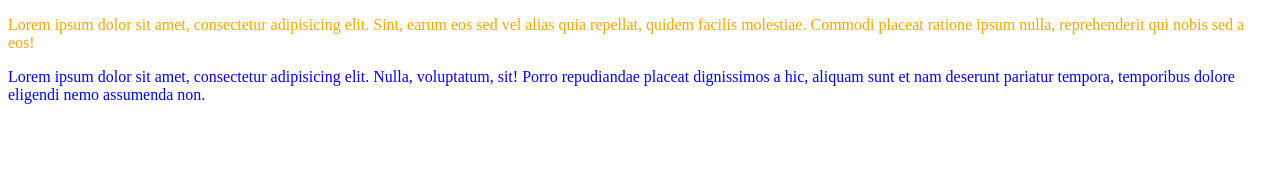
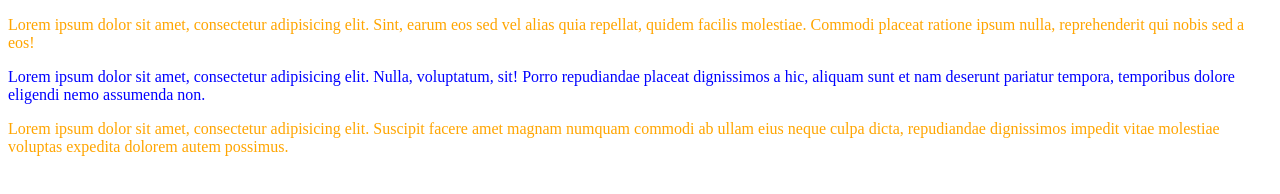
Before and after one commit to ULADG/CSS-frst-weekend, a plain HTML site: page index.html in a window 1280 px wide. Drawn offline with Linux system fonts and the light colour scheme.

Commit message:
selektor klasy

```diff
--- a/index.html
+++ b/index.html
@@ -13,5 +13,7 @@
    <!-- Selektor id -->
    <p id="paragraph">Lorem ipsum dolor sit amet, consectetur adipisicing elit. Nulla, voluptatum, sit! Porro repudiandae placeat dignissimos a hic, aliquam sunt et nam deserunt pariatur tempora, temporibus dolore eligendi nemo assumenda non.</p>
 
+   <p class="aaa">Lorem ipsum dolor sit amet, consectetur adipisicing elit. Suscipit facere amet magnam numquam commodi ab ullam eius neque culpa dicta, repudiandae dignissimos impedit vitae molestiae voluptas expedita dolorem autem possimus.</L></p>
+
 </body>
 </html>
```
